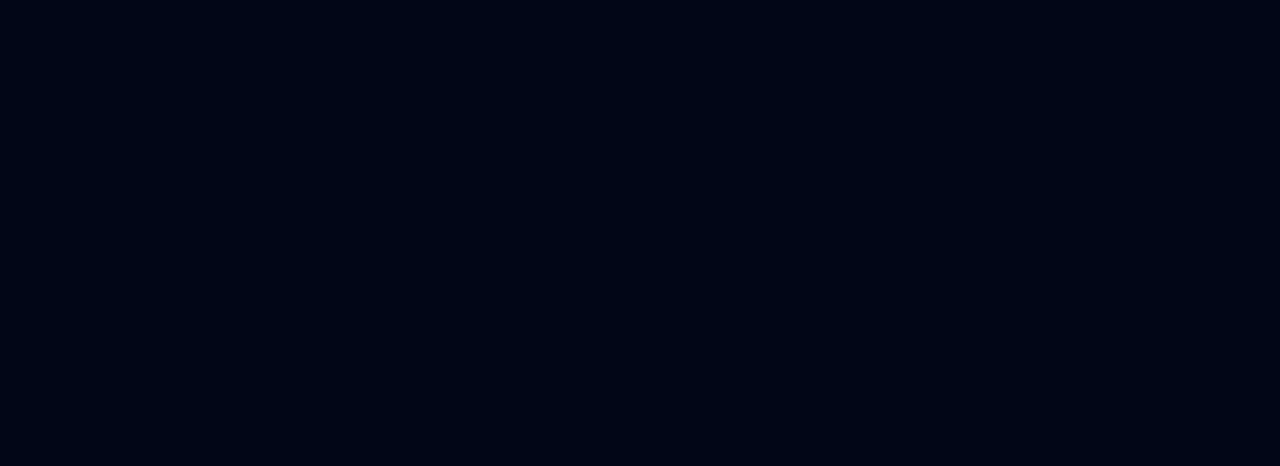
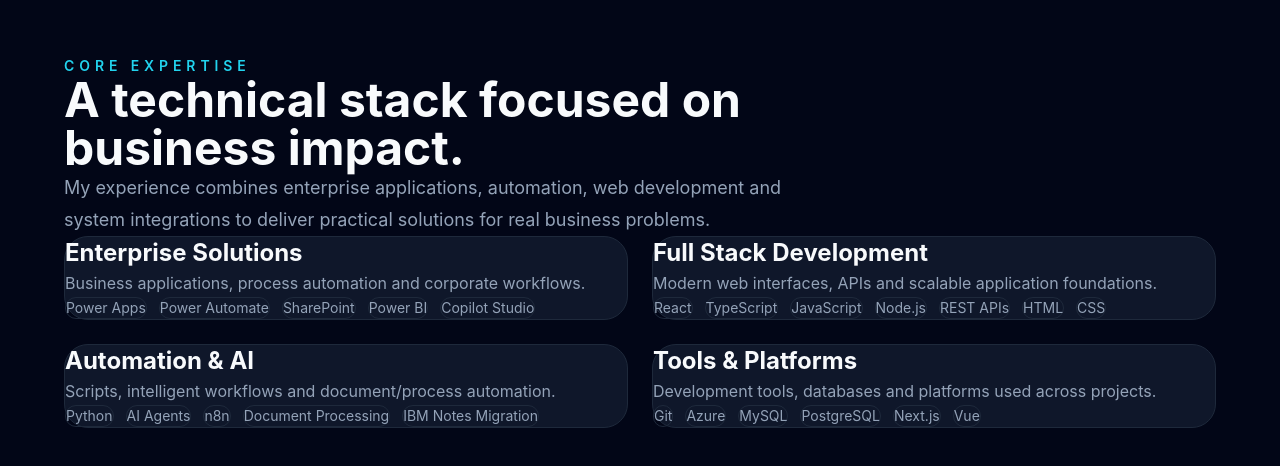
Before and after one commit to CaceresEly/Portifolio, a React (Vite) app: page / in a window 1280 px wide. Shown: the part 1758-2224 px from the top of the page. Before the commit the page ends 1600 px from the top, so only its background shows below. Built offline with nearby package versions, Linux system fonts and the light colour scheme.

Commit message:
feat: add core expertise section

```diff
--- a/src/app/App.tsx
+++ b/src/app/App.tsx
@@ -1,6 +1,7 @@
 import { Navbar } from '../components/layout/navbar';
+import { AboutSection } from '../components/sections/about_section';
+import { ExpertiseSection } from '../components/sections/expertise_section';
 import { HeroSection } from '../components/sections/hero_section';
-import { AboutSection } from '../components/sections/about_section';
 
 function App() {
   return (
@@ -10,6 +11,7 @@
       <main>
         <HeroSection />
         <AboutSection />
+        <ExpertiseSection />
       </main>
     </>
   );
--- /dev/null
+++ b/src/components/sections/expertise_section.tsx
@@ -0,0 +1,92 @@
+const expertiseGroups = [
+  {
+    title: 'Enterprise Solutions',
+    description: 'Business applications, process automation and corporate workflows.',
+    skills: ['Power Apps', 'Power Automate', 'SharePoint', 'Power BI', 'Copilot Studio'],
+  },
+  {
+    title: 'Full Stack Development',
+    description: 'Modern web interfaces, APIs and scalable application foundations.',
+    skills: ['React', 'TypeScript', 'JavaScript', 'Node.js', 'REST APIs', 'HTML', 'CSS'],
+  },
+  {
+    title: 'Automation & AI',
+    description: 'Scripts, intelligent workflows and document/process automation.',
+    skills: ['Python', 'AI Agents', 'n8n', 'Document Processing', 'IBM Notes Migration'],
+  },
+  {
+    title: 'Tools & Platforms',
+    description: 'Development tools, databases and platforms used across projects.',
+    skills: ['Git', 'Azure', 'MySQL', 'PostgreSQL', 'Next.js', 'Vue'],
+  },
+];
+
+function ExpertiseSection() {
+  return (
+    <section
+      id="skills"
+      className="flex min-h-screen items-center justify-center px-6 py-24"
+    >
+      <div className="mx-auto w-full max-w-6xl">
+        <p
+          className="mb-4 text-sm font-semibold uppercase tracking-[0.35em]"
+          style={{ color: 'var(--color-primary)' }}
+        >
+          Core Expertise
+        </p>
+
+        <h2 className="max-w-3xl text-4xl font-bold md:text-5xl">
+          A technical stack focused on business impact.
+        </h2>
+
+        <p
+          className="mt-6 max-w-3xl text-lg leading-8"
+          style={{ color: 'var(--color-text-muted)' }}
+        >
+          My experience combines enterprise applications, automation, web
+          development and system integrations to deliver practical solutions for
+          real business problems.
+        </p>
+
+        <div className="mt-14 grid gap-6 md:grid-cols-2">
+          {expertiseGroups.map((group) => (
+            <article
+              key={group.title}
+              className="rounded-3xl border p-8 transition hover:-translate-y-1"
+              style={{
+                background: 'var(--color-surface)',
+                borderColor: 'var(--color-border)',
+              }}
+            >
+              <h3 className="text-2xl font-bold">{group.title}</h3>
+
+              <p
+                className="mt-4 leading-7"
+                style={{ color: 'var(--color-text-muted)' }}
+              >
+                {group.description}
+              </p>
+
+              <div className="mt-6 flex flex-wrap gap-3">
+                {group.skills.map((skill) => (
+                  <span
+                    key={skill}
+                    className="rounded-full border px-4 py-2 text-sm"
+                    style={{
+                      borderColor: 'var(--color-border)',
+                      color: 'var(--color-text-muted)',
+                    }}
+                  >
+                    {skill}
+                  </span>
+                ))}
+              </div>
+            </article>
+          ))}
+        </div>
+      </div>
+    </section>
+  );
+}
+
+export { ExpertiseSection };
```
